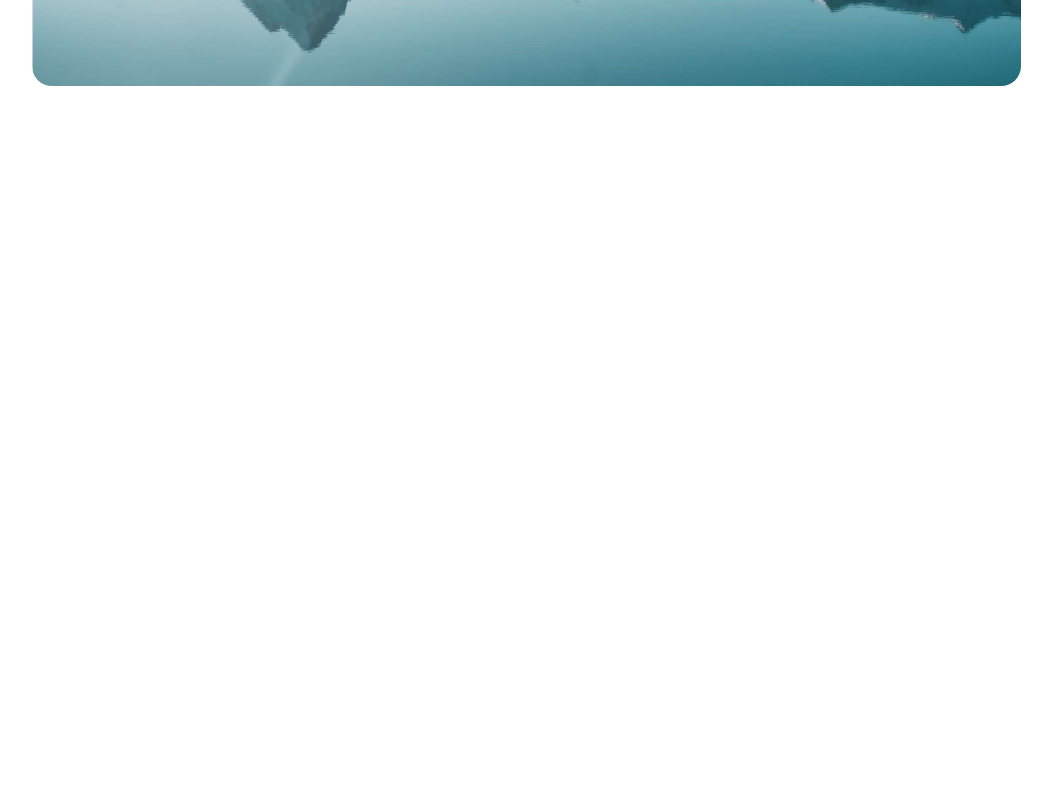
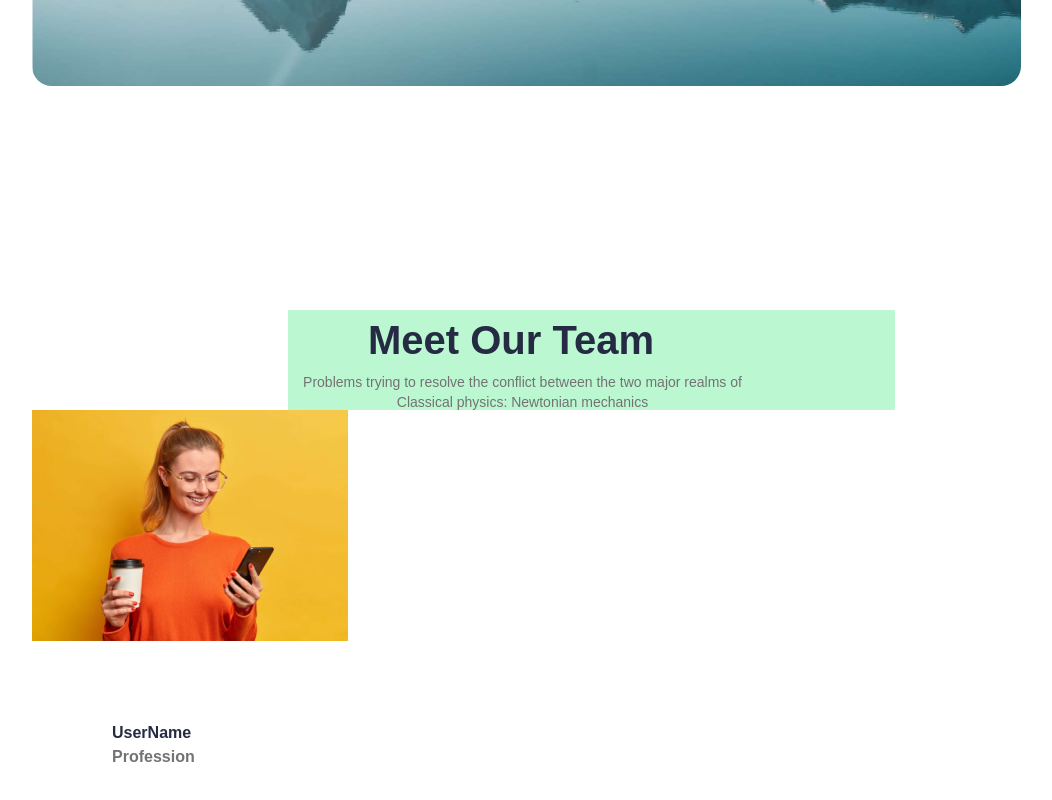
Before and after one commit to HusbanTech12/My-Store, a Next.js app: page /About in a window 1280 px wide. Shown: the part 1683-2483 px from the top of the page, without its empty margins (163-1215 px from the left). Built offline with nearby package versions, Linux system fonts and the light colour scheme.

Commit message:
setting pages

```diff
--- a/src/app/About/page.tsx
+++ b/src/app/About/page.tsx
@@ -126,7 +126,7 @@ const About = () => {
                                 alt="Loading"
                                 width={92.6}
                                 height={96.6}
-
+                                className="ml-[450px] pt-[220px]"
 
 
                             />
@@ -139,7 +139,51 @@ const About = () => {
                 </div>
 
 
+                {/* Our Team */}
 
+                <div className="w-[1440px] h-[826px]">
+
+                    {/* Container */}
+                    <div className="w-[1050px] h-[819px] ml-[195px] ">
+
+                        {/* Row */}
+                        <div className="w-[607px] h-[100px] ml-64 bg-green-200">
+
+                            <h2 className="w-[316px] h-[50px] font-bold text-[40px] text-[#252B42] ml-20 ">Meet Our Team</h2>
+                            <p className="w-[469px] h-[40px] font-medium text-sm text-[#737373] text-center mt-3 "> Problems trying to resolve the conflict between the two major realms of Classical physics: Newtonian mechanics </p>
+
+                        </div>
+
+                        {/* Row-1 */}
+                        <div className="w-[1034px] h-[383px] ">
+
+                            {/* Card-1 */}
+                            <div className="w-[316px] h-[383px]">
+                                <Image
+
+                                src={'/Vector/team-user1.jpg'}
+                                alt=""
+                                width={316}
+                                height={231}
+
+                                />
+
+                                {/* Card-Content */}
+                                <div className="w-[316px] h-[152px] p-20">
+                                    <h5 className="w-[83px] h-6 text-[#252B42] text-base font-bold" >UserName</h5>
+                                    <h6 className="w-[77px] h-6 text-[#737373] font-bold">Profession</h6>
+
+                                </div>
+                            </div>
+
+                        </div>
+
+                    </div>
+
+                </div>
+
+
+                {/*  */}
 
 
             </div>
--- /dev/null
+++ b/src/app/Blog/page.tsx
@@ -0,0 +1,14 @@
+import Navbar1 from "../components/Navbar1";
+
+const Blog = () => {
+    return (
+
+        <>
+        <div><Navbar1 /></div>
+        </>
+    )
+
+
+}
+
+export default Blog;
--- a/src/app/components/Cards.tsx
+++ b/src/app/components/Cards.tsx
@@ -668,7 +668,7 @@ export default function Cards() {
                                 </div>
                                 <p className='text-[#737373] w-[175px] h-[28px] mt-5'>Lore imp sum dolor Amit</p>
 
-CK
+
                             </div>
 
 
--- a/src/app/components/Navbar1.tsx
+++ b/src/app/components/Navbar1.tsx
@@ -28,7 +28,7 @@ const Navbar1 = () => {
             <li><Link href={'/'}>Home</Link></li>
             <li><Link href={'/Shop'}>Shop</Link></li>
             <li><Link href={'/About'}>About</Link></li>
-            <li><Link href={'/blog'}>Blog</Link></li>
+            <li><Link href={'/Blog'}>Blog</Link></li>
             <li><Link href={'/contact'}>Contact</Link></li>
             <li><Link href={'/pages'}>Pages</Link></li>
 
--- a/src/app/page.tsx
+++ b/src/app/page.tsx
@@ -2,8 +2,7 @@ import Navbar from './components/Navbar';
 
 import Header from "./components/Header";
 import Cards from "./components/Cards";
-import Shop from "./Shop/page";
-import About from "./About/page";
+
 export default function Home() {
   return (
 
@@ -15,8 +14,7 @@ export default function Home() {
         <Navbar />
         <Header />
         <Cards />
-        <Shop />
-        <About />
+
 
       </>
 
```
Also changed, not shown: public/Vector/team-user1.jpg (added).
